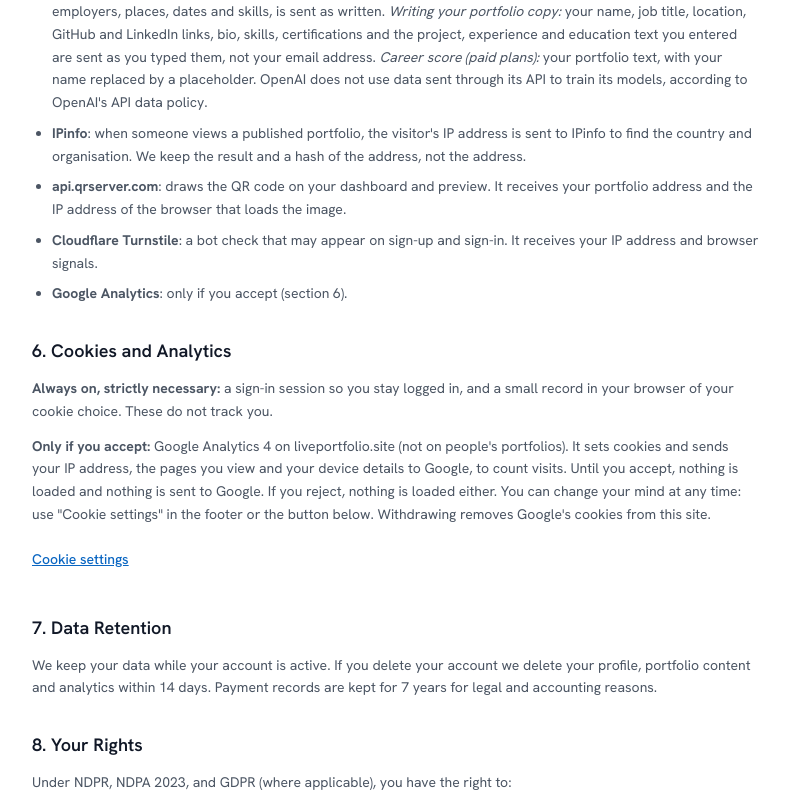
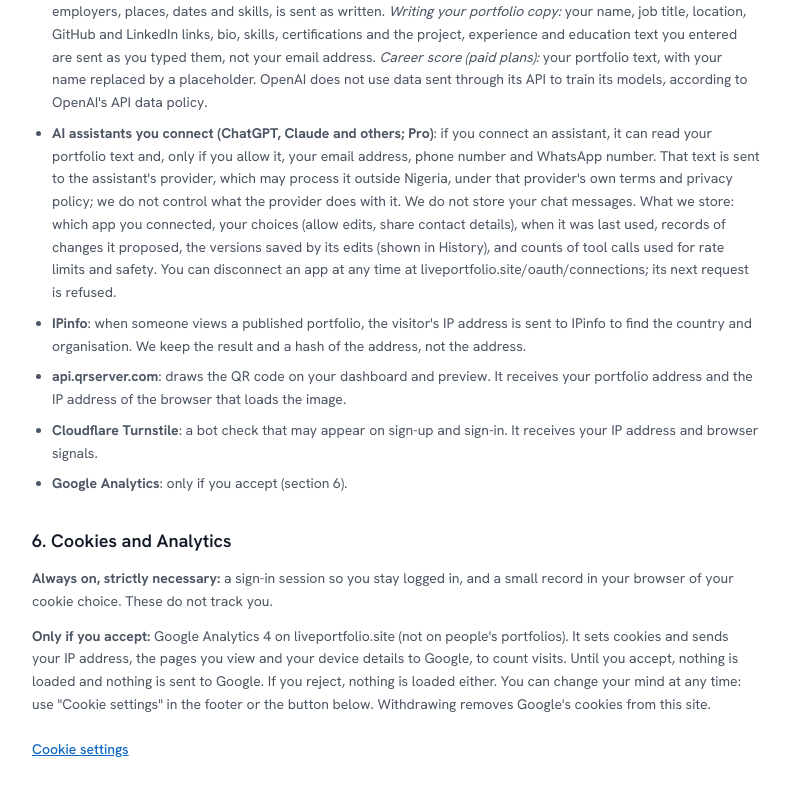
Before and after one commit to ecotronicseneterprise/liveportfolio, a Next.js app: page /privacy in a window 1280 px wide. Shown: the part 1480-2280 px from the top of the page, without its empty margins (244-1033 px from the left). Built offline with nearby package versions, Linux system fonts and the light colour scheme; no server answers.

Commit message:
(a) Privacy and terms: connected assistants section (cross-border, no chat storage, what we store, how to disconnect) and an assistant clause

```diff
--- a/app/privacy/page.tsx
+++ b/app/privacy/page.tsx
@@ -108,6 +108,14 @@ export default function PrivacyPage() {
                 <em>Career score (paid plans):</em> your portfolio text, with your name replaced by a placeholder.{' '}
                 OpenAI does not use data sent through its API to train its models, according to OpenAI&apos;s API data policy.
               </li>
+              <li>
+                <strong>AI assistants you connect (ChatGPT, Claude and others; Pro)</strong>: if you connect an assistant, it can read your portfolio
+                text and, only if you allow it, your email address, phone number and WhatsApp number. That text is sent to the assistant&apos;s provider,
+                which may process it outside Nigeria, under that provider&apos;s own terms and privacy policy; we do not control what the provider does
+                with it. We do not store your chat messages. What we store: which app you connected, your choices (allow edits, share contact details),
+                when it was last used, records of changes it proposed, the versions saved by its edits (shown in History), and counts of tool calls used
+                for rate limits and safety. You can disconnect an app at any time at liveportfolio.site/oauth/connections; its next request is refused.
+              </li>
               <li><strong>IPinfo</strong>: when someone views a published portfolio, the visitor&apos;s IP address is sent to IPinfo to find the country and organisation. We keep the result and a hash of the address, not the address.</li>
               <li><strong>api.qrserver.com</strong>: draws the QR code on your dashboard and preview. It receives your portfolio address and the IP address of the browser that loads the image.</li>
               <li><strong>Cloudflare Turnstile</strong>: a bot check that may appear on sign-up and sign-in. It receives your IP address and browser signals.</li>
@@ -133,7 +141,7 @@ export default function PrivacyPage() {
           <section>
             <h2 className={H2}>7. Data Retention</h2>
             <p>
-              We keep your data while your account is active. If you delete your account we delete your profile, portfolio content and analytics
+              We keep your data while your account is active. If you delete your account we delete your profile, portfolio content, analytics and assistant connection records
               within 14 days. Payment records are kept for 7 years for legal and accounting reasons.
             </p>
           </section>
--- a/app/terms/page.tsx
+++ b/app/terms/page.tsx
@@ -66,6 +66,10 @@ export default function TermsPage() {
               You retain full ownership of all content you submit — your work experience, project descriptions,
               biographical information, and any images you upload. By submitting this content, you grant
               liveportfolio.site a non-exclusive licence to display it on your published portfolio page.
+            </p>
+            <p className="mt-3">
+              If you connect an AI assistant, changes it makes are made on your instruction and are your responsibility. Removing content and adding
+              links need your approval, and you can undo changes from History.
             </p>
             <p className="mt-3">
               AI-generated content (rewritten bios, project descriptions, and headlines) produced using your
```
Also changed, not shown: 1 other file (tests, documents, lock files or other folders).
